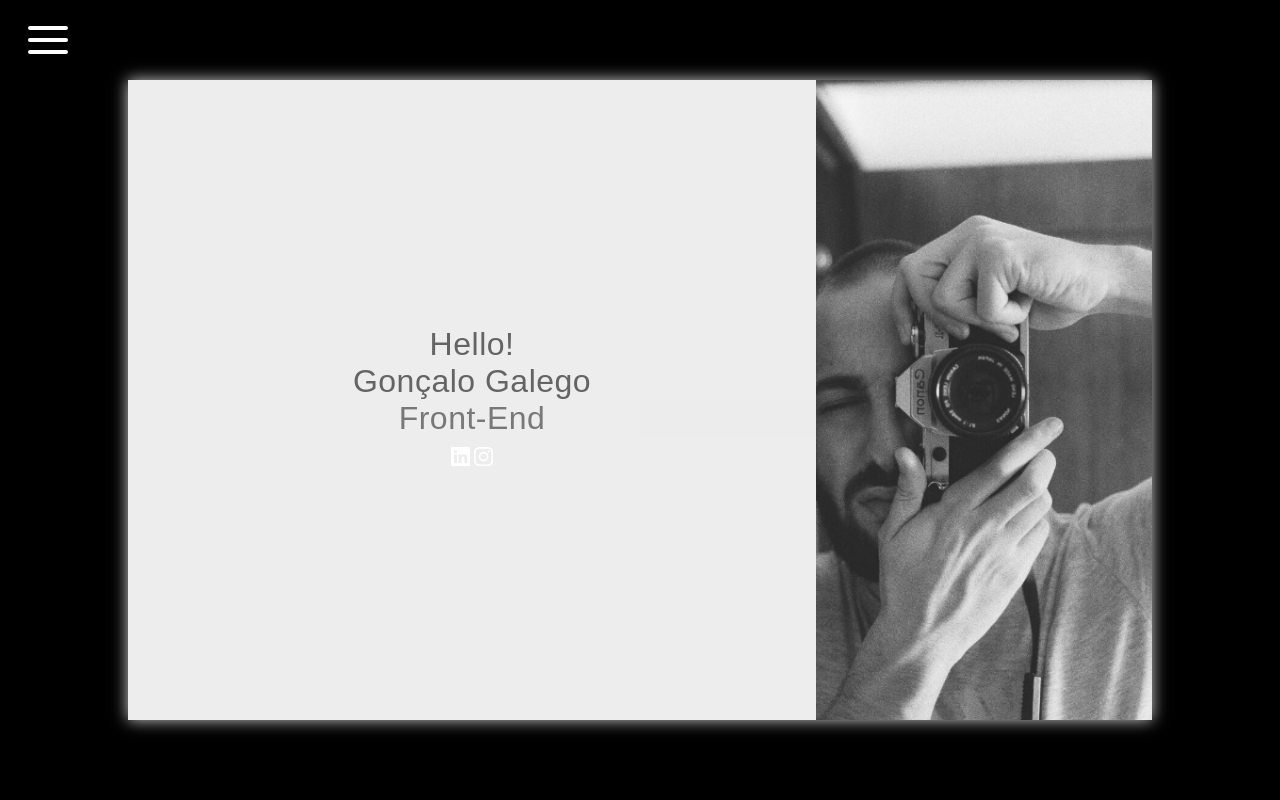
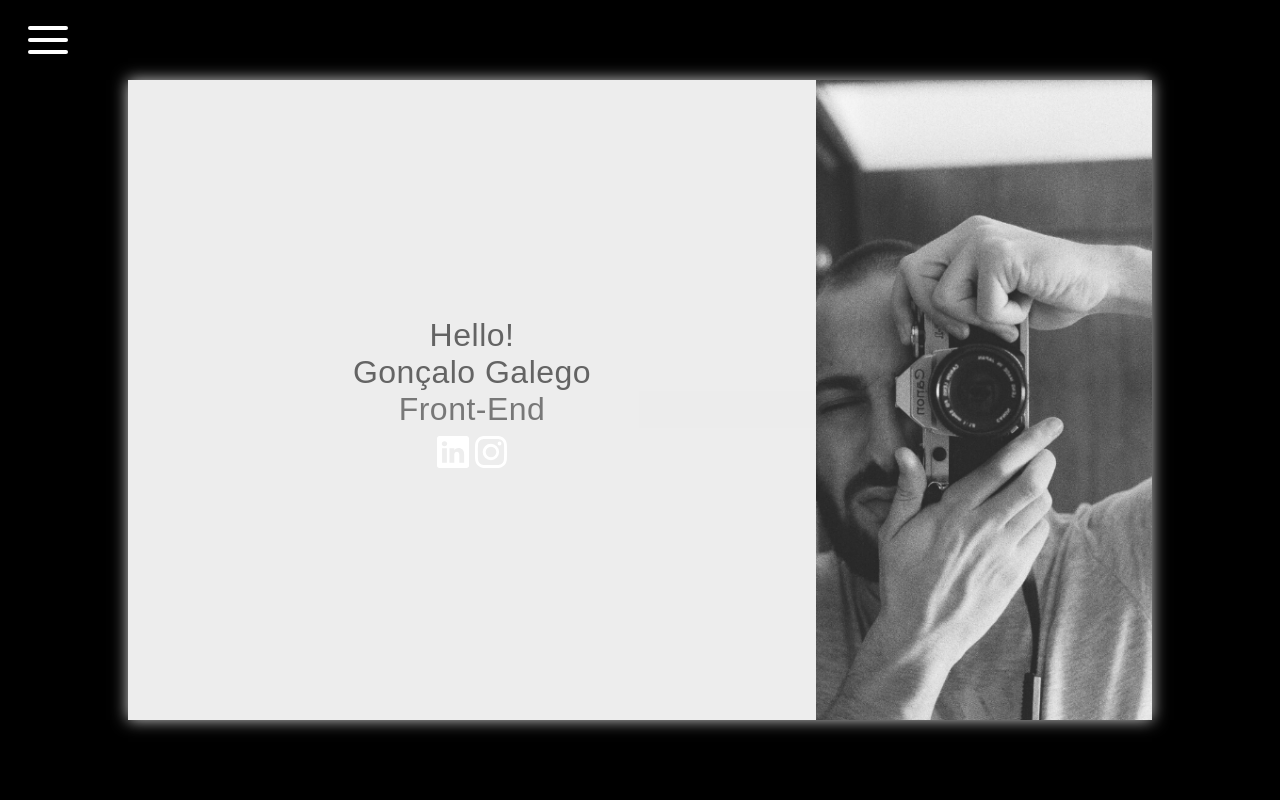
Before and after one commit to gogalego/site, a React (Create React App) app: page / in a window 1280 px wide. Shown: the top 800 px of the page. Built offline with nearby package versions, Linux system fonts and the light colour scheme.

Commit message:
Increase socials size & burguer background color

```diff
--- a/package.json
+++ b/package.json
@@ -1,7 +1,7 @@
 {
   "homepage": "https://gogalego.github.io",
   "name": "gogalego-portfolio",
-  "version": "0.1.0",
+  "version": "0.2.0",
   "private": true,
   "dependencies": {
     "@testing-library/jest-dom": "^5.16.5",
--- a/src/App.css
+++ b/src/App.css
@@ -77,3 +77,7 @@ h4{
     padding-right: 1.5rem!important;
     background-color: transparent;
 }
+
+.navigation-container > svg{
+    background-color: transparent!important;
+}
--- a/src/components/home.css
+++ b/src/components/home.css
@@ -45,9 +45,13 @@
     font-size: 35px;
 }
 
+.home-profile-socials{
+    margin: 0.5rem;
+}
+
 .home-profile-socials> *{
-    font-size: 1.2rem;
-    margin: 0.1rem;
+    font-size: 2rem;
+    margin: 0.2rem;
 }
 
 .home-profile-socials> a > svg{
```
